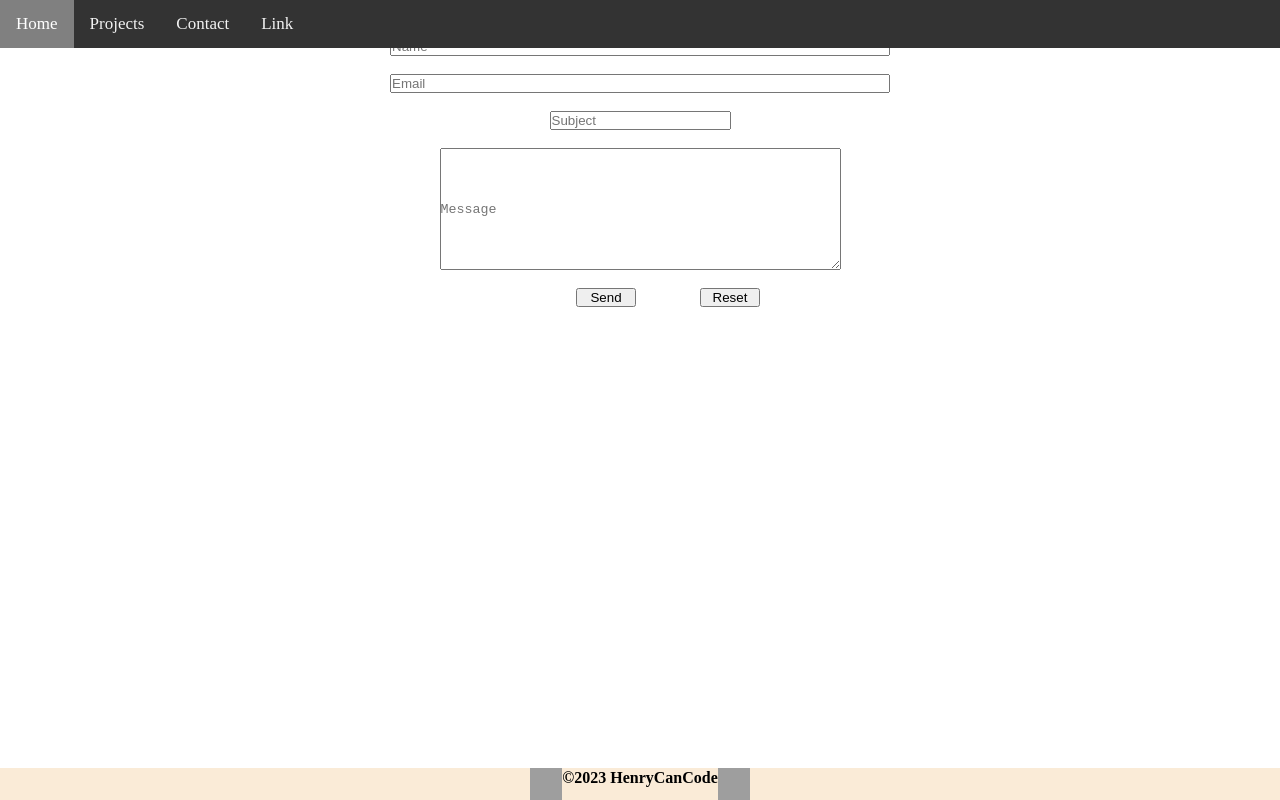
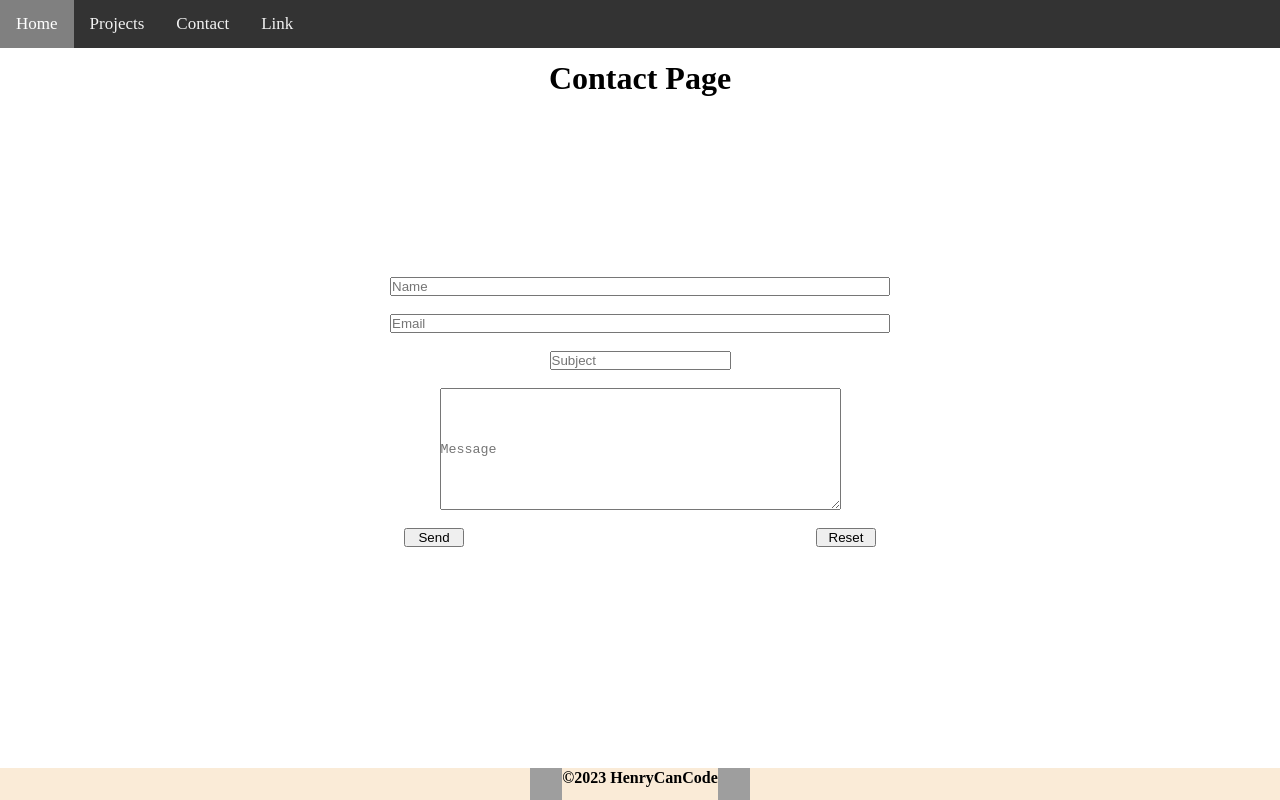
Before and after one commit to robohen/tek-landingpage, a React (Create React App) app: page /ContactPage in a window 1280 px wide. Built offline with nearby package versions, Linux system fonts and the light colour scheme; grey boxes are pictures that could not be loaded.

Commit message:
Added copy link of website to clipboard

```diff
--- a/src/App.css
+++ b/src/App.css
@@ -169,7 +169,7 @@
       margin-right: auto;
     }
     .submit{
-      margin-left: 45%;
+      margin-right: 45%;
       width: 60px;
     }
     .reset{
@@ -185,6 +185,7 @@
       flex-direction: column;
       align-items: center;
       margin-bottom: 30px;
+
     }
     .project a {
       margin:20px;
--- a/src/components/ContactComponent.js
+++ b/src/components/ContactComponent.js
@@ -17,7 +17,7 @@ const ContactComponent = () => {
     e.preventDefault();
     // submit logic goes here
     //console.log(formData);
-    // Reset the form after submission
+    // Resets form after submission
     setFormData({
       fullName: '',
       email: '',
@@ -26,6 +26,7 @@ const ContactComponent = () => {
     });
   };
   return (
+    <div className='home-content'>
     <form onSubmit={handleSubmit}>
     <input
       className="fullName"
@@ -72,6 +73,7 @@ const ContactComponent = () => {
     <input type="submit" value="Send" className="submit" />
     <input type="reset" value="Reset" className="reset" />
   </form>
+  </div>
 );
 };
 
--- a/src/components/ContactPage.js
+++ b/src/components/ContactPage.js
@@ -3,7 +3,7 @@ import ContactComponent from './ContactComponent';
 
 const ContactPage = () => {
   return (
-    <div>
+    <div className='contact'>
       <h1>Contact Page</h1>
       <ContactComponent />
     </div>
--- a/src/components/Navbar.js
+++ b/src/components/Navbar.js
@@ -2,6 +2,12 @@ import React from 'react';
 import {Link} from 'react-router-dom';
 
 const Navbar = () => {
+  const handleCopyLink = () => {
+    const mainWebsiteLink = window.location.href;
+    navigator.clipboard.writeText(mainWebsiteLink).then(() => {
+      alert('Link copied to clipboard!');
+    });
+  };
   return (
     <div className="topnav">
       <Link to="/" className="active" >
@@ -9,7 +15,7 @@ const Navbar = () => {
       </Link>
       <Link to="/ProjectsPage">Projects</Link>
       <Link to ="/ContactPage">Contact</Link>
-      <Link className="link" to ="#">
+      <Link className="link" onClick={handleCopyLink}>
         Link
       </Link>
     </div>
```
